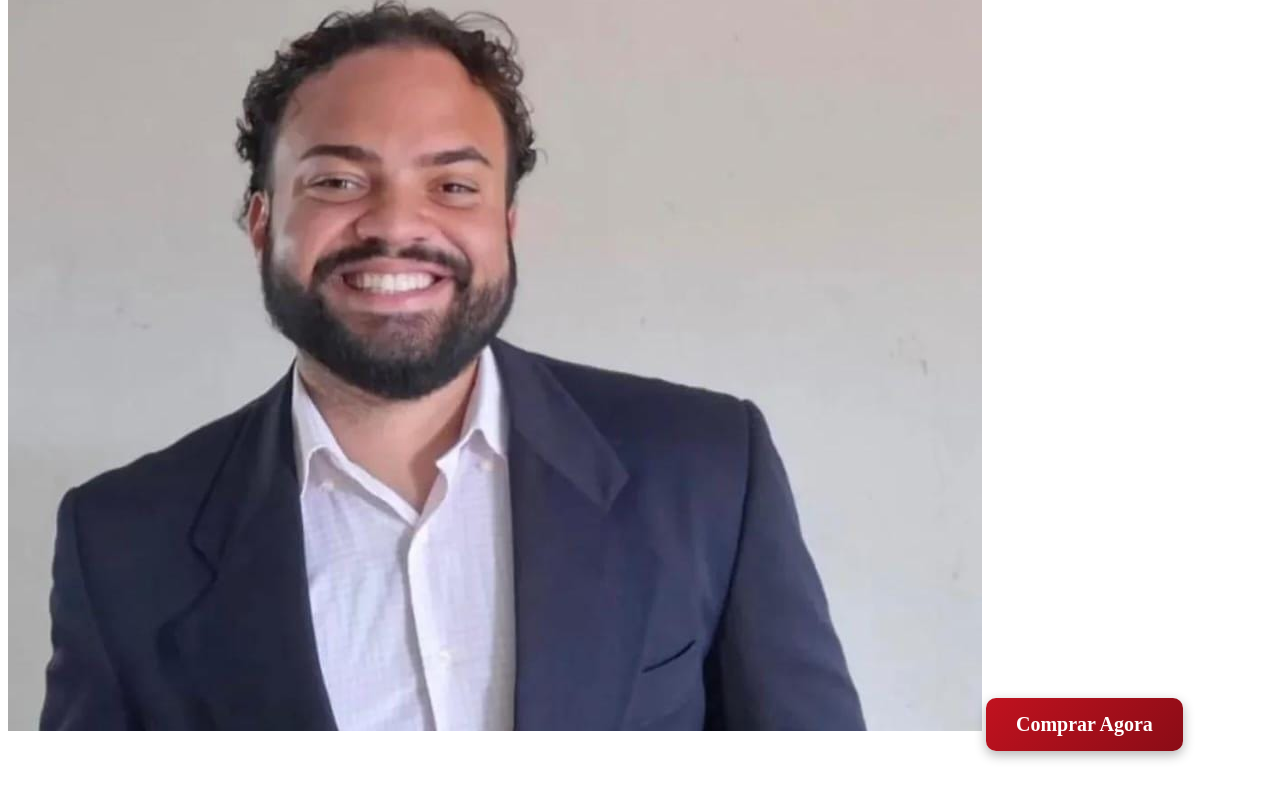
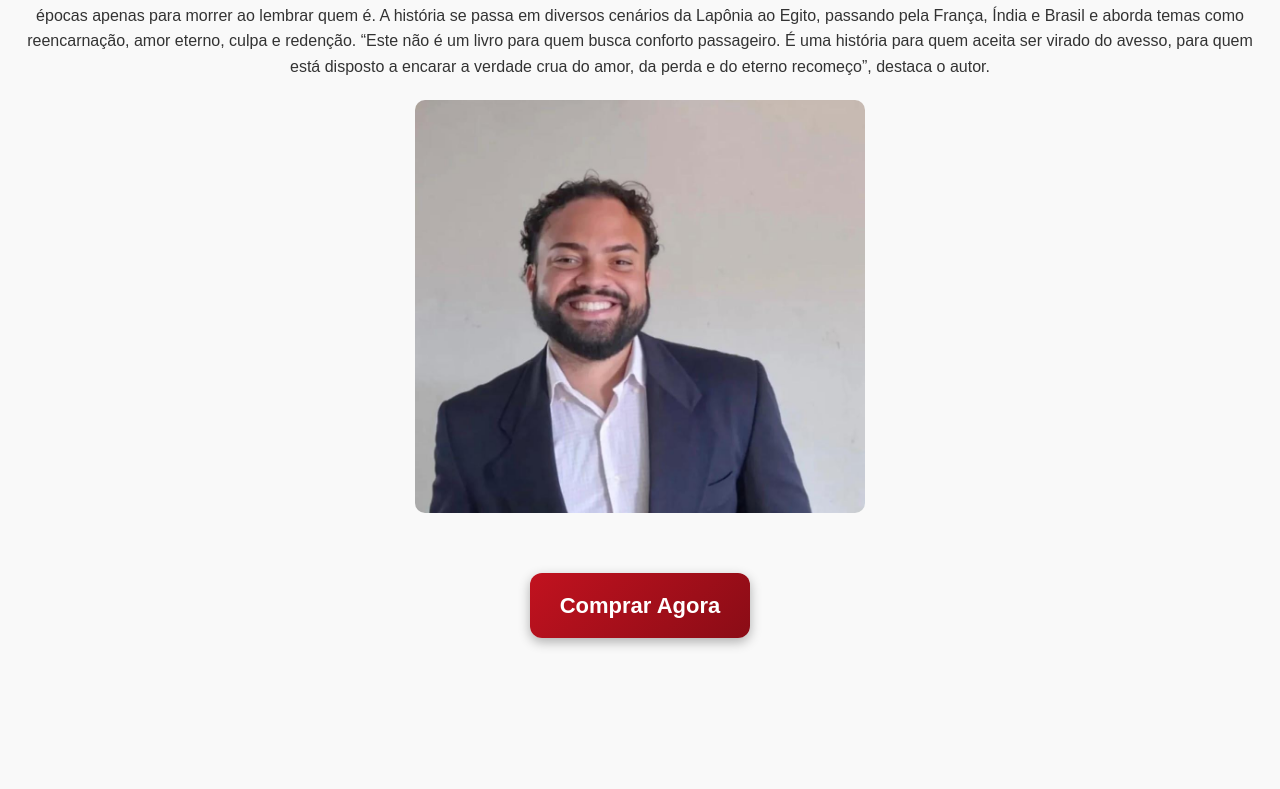
Before and after one commit to pedrodhones12/milvidasemumanoso, a plain HTML site: page index.html in a window 1280 px wide. Shown: the part 1132-1921 px from the top of the page. After the commit the page ends 1830 px from the top, so only its background shows below. Drawn offline with Linux system fonts and the light colour scheme.

Commit message:
Update style.css

```diff
--- a/style.css
+++ b/style.css
@@ -1,15 +1,38 @@
+body {
+    font-family: Arial, sans-serif;
+    margin: 20px;
+    line-height: 1.6;
+    text-align: center;
+    background: #f9f9f9;
+    color: #333;
+}
+
+h1 {
+    font-size: 32px;
+    color: #8A0C16;
+    margin-bottom: 20px;
+}
+
+.poster, .banner, .pedro {
+    width: 90%;
+    max-width: 450px;
+    display: block;
+    margin: 20px auto;
+    border-radius: 10px;
+}
+
 .comprar-agora {
     display: inline-block;
     background: linear-gradient(135deg, #C1121F, #8A0C16);
     color: #fff;
     padding: 15px 30px;
-    border-radius: 10px;
-    font-size: 20px;
+    border-radius: 12px;
+    font-size: 22px;
     font-weight: bold;
     text-decoration: none;
     transition: 0.3s;
     box-shadow: 0 4px 12px rgba(0,0,0,0.3);
-    margin: 30px auto;
+    margin: 40px auto;
 }
 
 .comprar-agora:hover {
```
